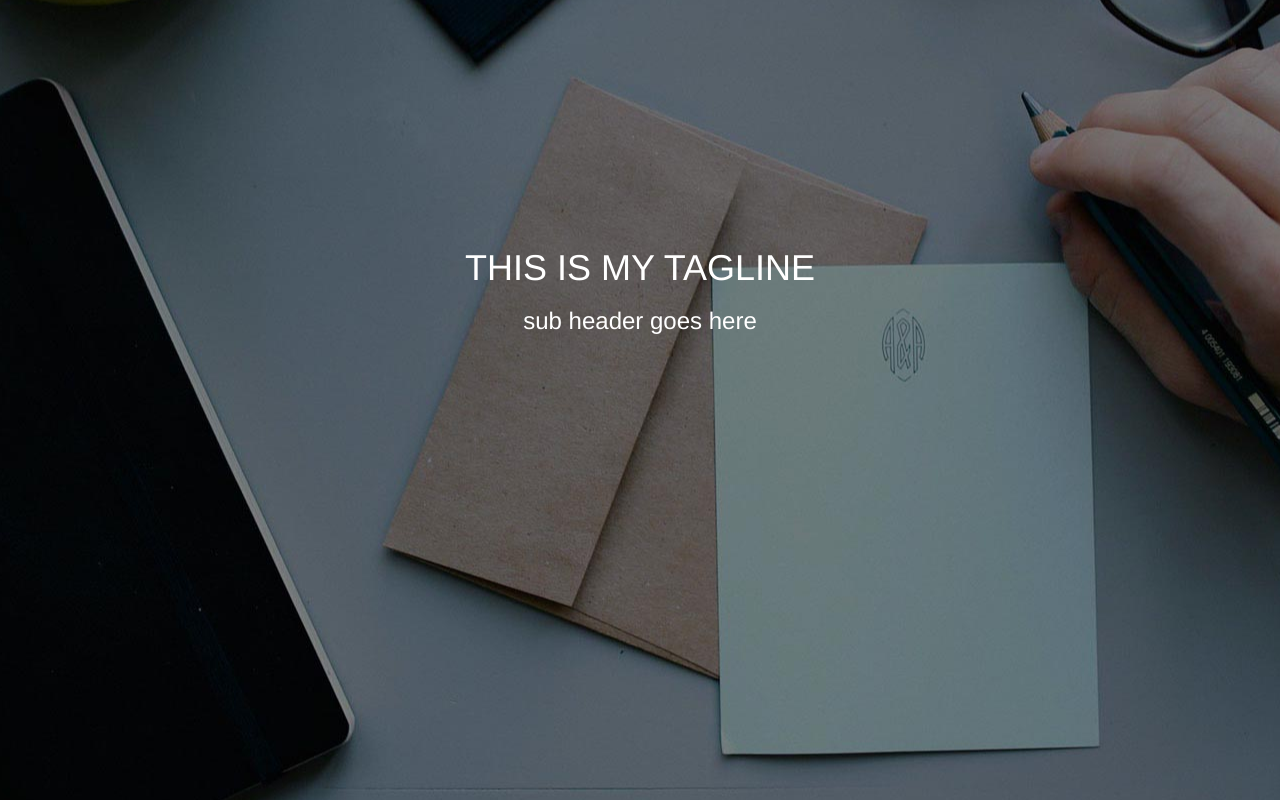
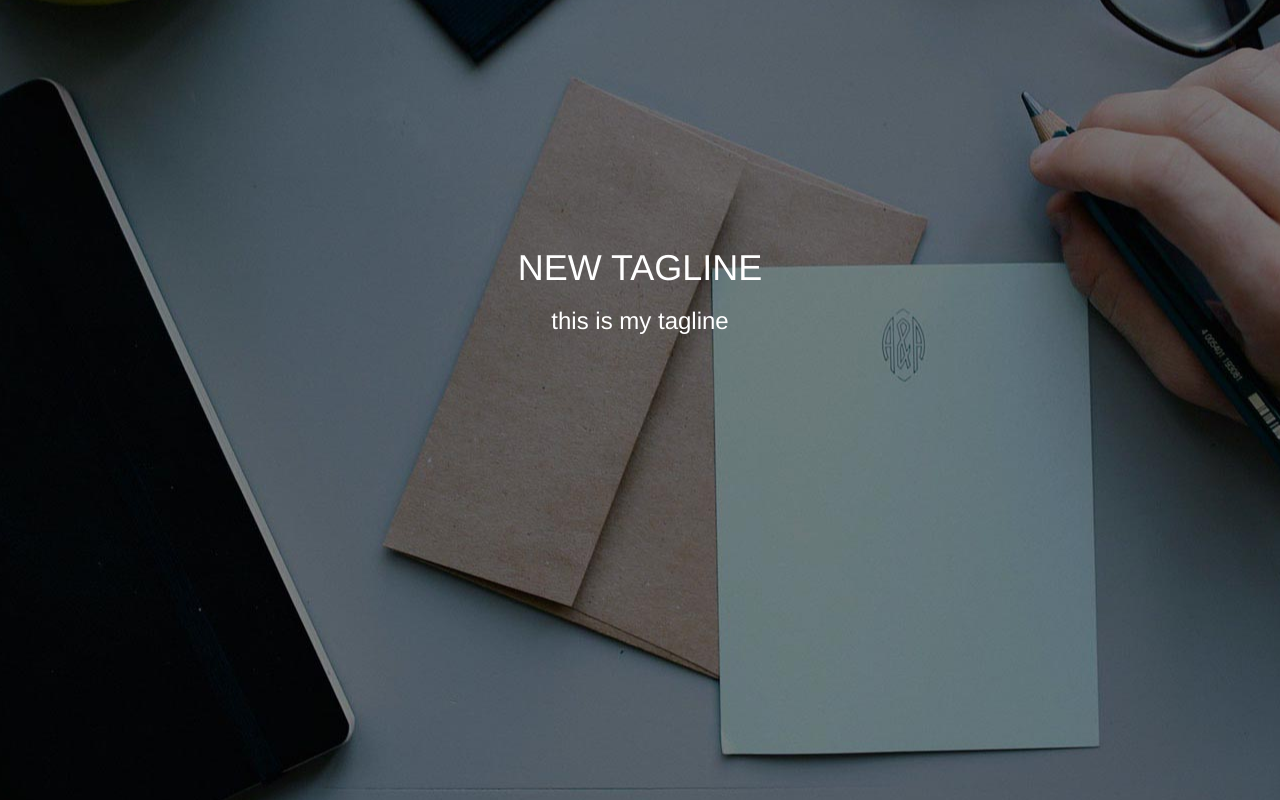
Before and after one commit to opierratos/opierratos.github.io, a plain HTML site: page index.html in a window 1280 px wide. Drawn offline with nearby package versions, Linux system fonts and the light colour scheme.

Commit message:
This is my Tagline

```diff
--- a/index.html
+++ b/index.html
@@ -14,10 +14,10 @@
  	 			<div class="col-md-12">
  	 				<div class="intro-message">
  	 					<h1>
- 	 						THIS IS MY TAGLINE
+ 	 						NEW TAGLINE
  	 					</h1>
  	 					<h3>
- 	 						sub header goes here
+ 	 						this is my tagline
  	 					</h3>
  	 				</div>
  	 			</div>
@@ -26,6 +26,4 @@
 
 
     </body>
-
-
  </html>
```
